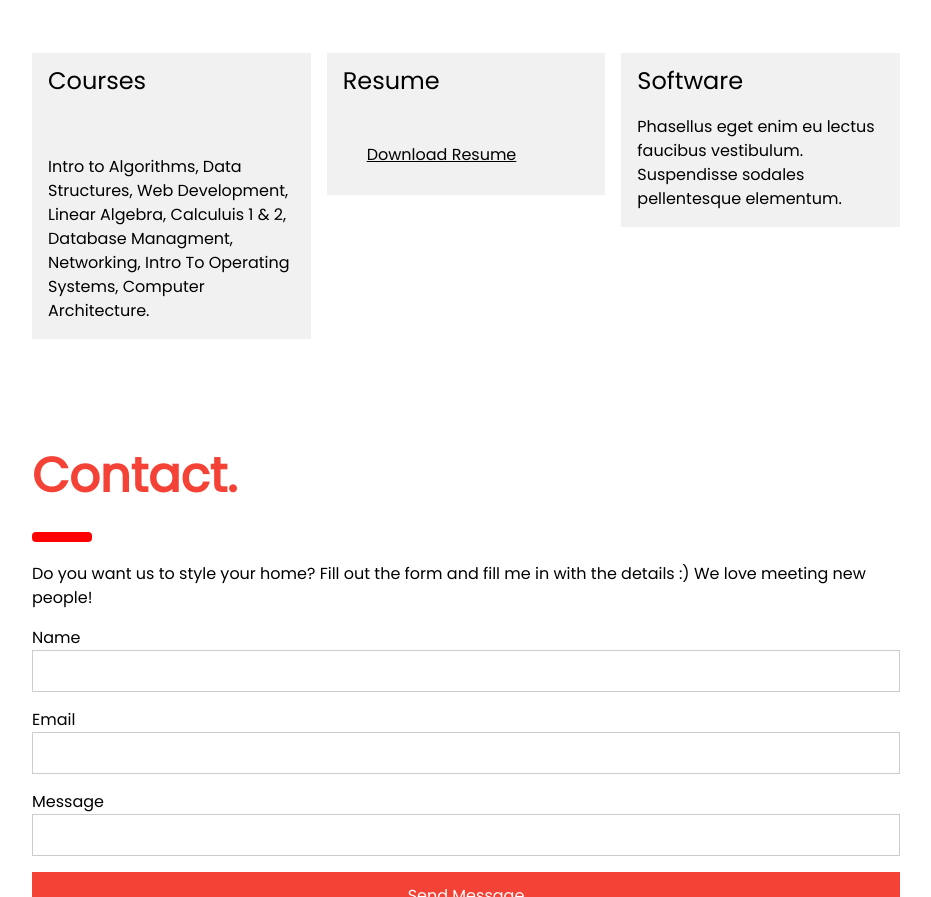
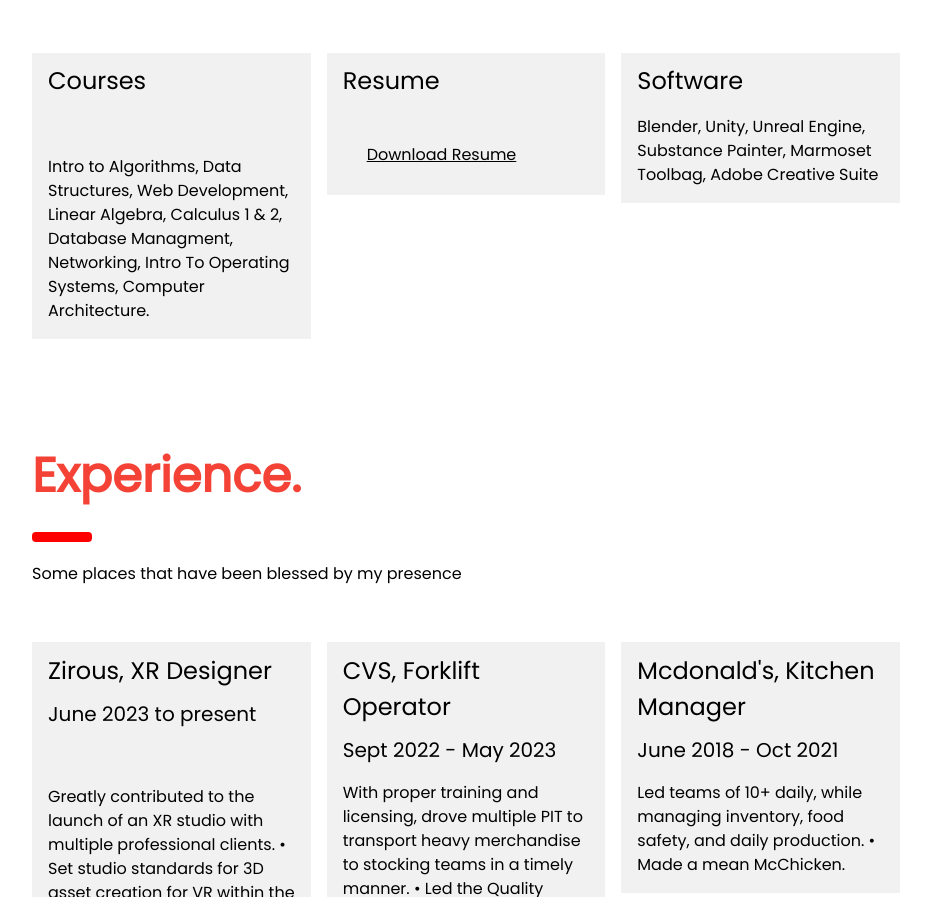
Before and after one commit to Sarkovos/Portfolio, a plain HTML site: page index.html in a window 1280 px wide. Shown: the part 1903-2800 px from the top of the page, without its empty margins (324-1255 px from the left). Drawn offline with nearby package versions, Linux system fonts and the light colour scheme.

Commit message:
Update index.html

```diff
--- a/index.html
+++ b/index.html
@@ -1,7 +1,7 @@
 <!DOCTYPE html>
 <html lang="en">
 <head>
-<title>W3.CSS Template</title>
+<title>MiggleK</title>
 <meta charset="UTF-8">
 <meta name="viewport" content="width=device-width, initial-scale=1">
 <link rel="stylesheet" href="https://www.w3schools.com/w3css/4/w3.css">
@@ -26,6 +26,7 @@ body {font-size:16px;}
     <a href="#showcase" onclick="w3_close()" class="w3-bar-item w3-button w3-hover-white">Showcase</a>
     <a href="#bio" onclick="w3_close()" class="w3-bar-item w3-button w3-hover-white">Bio</a>
     <a href="#skills" onclick="w3_close()" class="w3-bar-item w3-button w3-hover-white">Skills</a>
+    <a href="#experience" onclick="w3_close()" class="w3-bar-item w3-button w3-hover-white">Experience</a>
     <a href="#contact" onclick="w3_close()" class="w3-bar-item w3-button w3-hover-white">Contact</a>
   </div>
 </nav>
@@ -52,15 +53,15 @@ body {font-size:16px;}
   <!-- Photo grid (modal) -->
   <div class="w3-row-padding">
     <div class="w3-half">
-      <img src="miguel-kunkle-untitled-render-camera-1.jpg" style="width:50%" onclick="onClick(this)" alt="Concrete meets bricks">
-      <img src="miguel-kunkle-tastes-just-like-the-real-thing-hd.jpg" style="width:50%" onclick="onClick(this)" alt="Light, white and tight scandinavian design">
-      <img src="Iso Zirous Office Render.png" style="width:50%" onclick="onClick(this)" alt="White walls with designer chairs">
+      <img src="miguel-kunkle-untitled-render-camera-1.jpg" style="width:50%" onclick="onClick(this)" alt="N64 Game Ready Asset">
+      <img src="miguel-kunkle-tastes-just-like-the-real-thing-hd.jpg" style="width:50%" onclick="onClick(this)" alt="Soda Pop Art ">
+      <img src="Iso Zirous Office Render.png" style="width:50%" onclick="onClick(this)" alt="Architectural Visualization">
     </div>
 
     <div class="w3-half">
-      <img src="0034.png" style="width:50%" onclick="onClick(this)" alt="Windows for the atrium">
-      <img src="miguel-kunkle-goodbye-blue-monday.jpg" style="width:75%" onclick="onClick(this)" alt="Bedroom and office in one space">
-      <img src="miguel-kunkle-gingerbrex-house.jpg" style="width:100%" onclick="onClick(this)" alt="Scandinavian design">
+      <img src="0034.png" style="width:50%" onclick="onClick(this)" alt="Vinyl Marketing Project">
+      <img src="miguel-kunkle-goodbye-blue-monday.jpg" style="width:75%" onclick="onClick(this)" alt="Kurt Vonnegut 3D Remake">
+      <img src="miguel-kunkle-gingerbrex-house.jpg" style="width:100%" onclick="onClick(this)" alt="Fun Gingerbread House">
     </div>
   </div>
 
@@ -96,14 +97,14 @@ body {font-size:16px;}
     <p><br></p>
   </div>
 
-  <!-- The Team -->
+  <!-- Skills continued -->
   <div class="w3-row-padding w3-grayscale">
     <div class="w3-col m4 w3-margin-bottom">
       <div class="w3-light-grey">
         <div class="w3-container">
           <h3>Courses</h3>
           <p class="w3-opacity"><br></p>
-          <p>Intro to Algorithms, Data Structures, Web Development, Linear Algebra, Calculuis 1 & 2, Database Managment, Networking, Intro To Operating Systems, Computer Architecture.</p>
+          <p>Intro to Algorithms, Data Structures, Web Development, Linear Algebra, Calculus 1 & 2, Database Managment, Networking, Intro To Operating Systems, Computer Architecture.</p>
         </div>
       </div>
     </div>
@@ -124,32 +125,85 @@ body {font-size:16px;}
         <div class="w3-container">
           <h3>Software</h3>
           <p class="w3-opacity"></p>
-          <p>Phasellus eget enim eu lectus faucibus vestibulum. Suspendisse sodales pellentesque elementum.</p>
+          <p>Blender, Unity, Unreal Engine, Substance Painter, Marmoset Toolbag, Adobe Creative Suite</p>
+        </div>
+      </div>
+    </div>
+  </div>
+
+  <!-- work experience -->
+  <div class="w3-container" id="experience" style="margin-top:75px">
+    <h1 class="w3-xxxlarge w3-text-red"><b>Experience.</b></h1>
+    <hr style="width:50px;border:5px solid red" class="w3-round">
+    <p>Some places that have been blessed by my presence</p>
+    <p><br></p>
+  </div>
+
+  <!-- work experience -->
+  <div class="w3-row-padding w3-grayscale">
+    <div class="w3-col m4 w3-margin-bottom">
+      <div class="w3-light-grey">
+        <div class="w3-container">
+          <h3>Zirous, XR Designer</h3>
+          <h4>June 2023 to present</h4>
+          <p class="w3-opacity"><br></p>
+          <p>Greatly contributed to the launch of an XR studio with multiple professional clients.
+            •	Set studio standards for 3D asset creation for VR within the Unity Game Engine.
+            •	Designed a full scale VR tour of a manufacturing plant for Puck Manufacturing.
+            </p>
+        </div>
+      </div>
+    </div>
+    <div class="w3-col m4 w3-margin-bottom">
+      <div class="w3-light-grey">
+        <div class="w3-container">
+          <h3>CVS, Forklift Operator</h3>
+          <h4>Sept 2022 - May 2023</h4>
+          <p>With proper training and licensing, drove multiple PIT to transport heavy merchandise to stocking teams in a timely manner.
+            •	Led the Quality Control area to ensure customer satisfaction and efficiency of packing crew.
+            </p>
+          <p class="w3-opacity"></p>
+          <button class="w3-button w3-light-grey w3-padding-large w3-section">
+
+          </button>
+        </div>
+      </div>
+    </div>
+    <div class="w3-col m4 w3-margin-bottom">
+      <div class="w3-light-grey">
+        <div class="w3-container">
+          <h3>Mcdonald's, Kitchen Manager</h3>
+          <h4>June 2018 - Oct 2021</h4>
+          <p class="w3-opacity"></p>
+          <p>Led teams of 10+ daily, while managing inventory, food safety, and daily production. • Made a mean McChicken.</p>
         </div>
       </div>
     </div>
   </div>
 
 
+
   <!-- Contact -->
   <div class="w3-container" id="contact" style="margin-top:75px">
     <h1 class="w3-xxxlarge w3-text-red"><b>Contact.</b></h1>
     <hr style="width:50px;border:5px solid red" class="w3-round">
-    <p>Do you want us to style your home? Fill out the form and fill me in with the details :) We love meeting new people!</p>
+    <p>Don't be shy, I don't bite.</p>
     <form action="/action_page.php" target="_blank">
       <div class="w3-section">
-        <label>Name</label>
-        <input class="w3-input w3-border" type="text" name="Name" required>
+        <label>Miguel R. Kunkle</label>
+        <P>303 Emanuel Cleaver II Blvd, KC MO, 64112</P>
       </div>
       <div class="w3-section">
-        <label>Email</label>
-        <input class="w3-input w3-border" type="text" name="Email" required>
+        <label>Email:</label>
+        <p>mkunkle19@gmail.com</p>
+        <label>Phone:</label>
+        <p>(585)-447-0225</p>
       </div>
       <div class="w3-section">
-        <label>Message</label>
-        <input class="w3-input w3-border" type="text" name="Message" required>
+        <label>Github:</label>
+        <a href="https://github.com/Sarkovos">Click to see cool code</a>
       </div>
-      <button type="submit" class="w3-button w3-block w3-padding-large w3-red w3-margin-bottom">Send Message</button>
+
     </form>
   </div>
 
```
